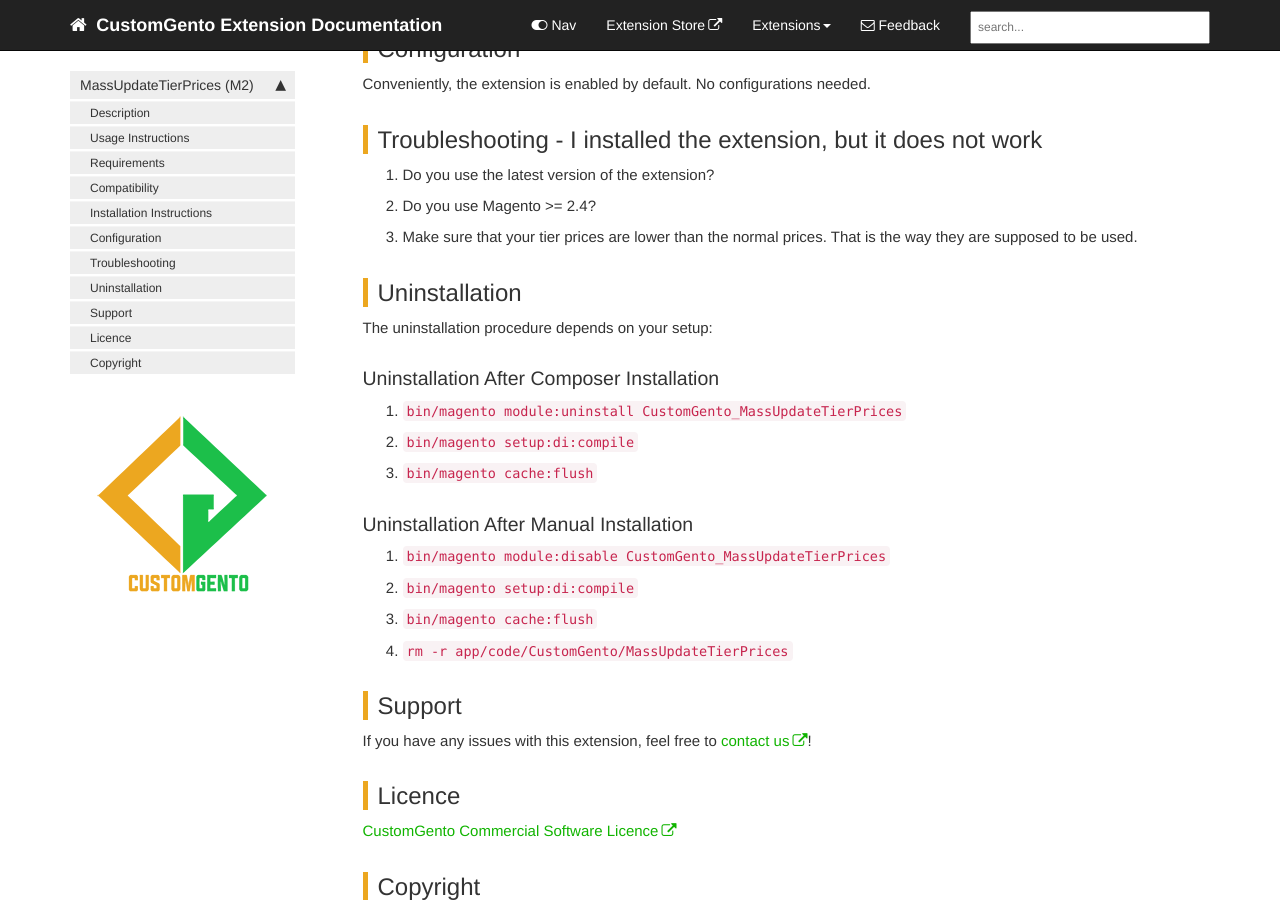
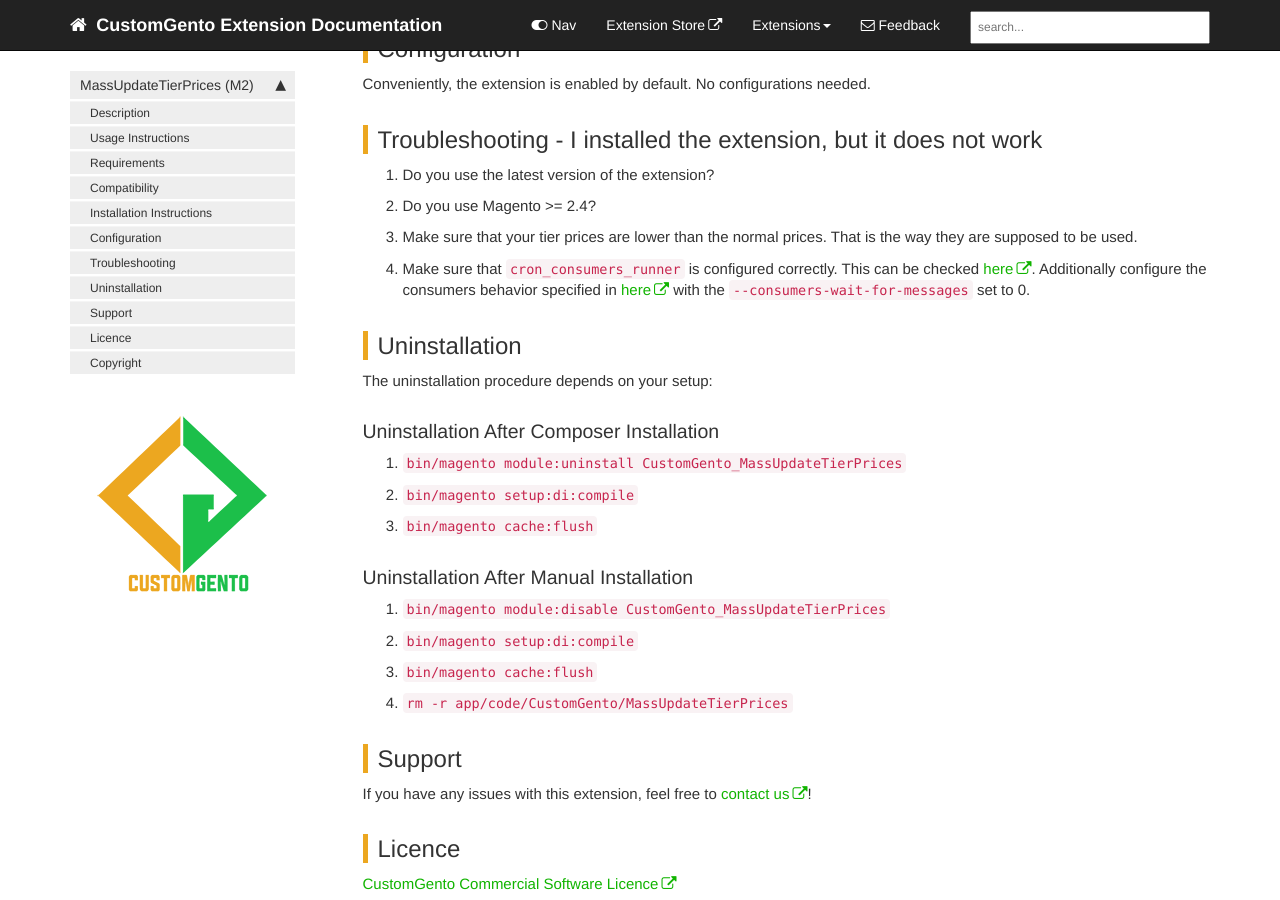
Before and after one commit to customgento/docs, a Jekyll site: the page built from pages/mass-update-tier-prices-m2.md, in a window 1280 px wide and 900 px high, scrolled down 4374 px. Built offline with Jekyll 4.4.1, drawn with Linux system fonts in a browser that asks for light colours; comment, search, counter and statistics services are not loaded.

Commit message:
Add additional steps to troubleshoot

```diff
--- a/pages/mass-update-tier-prices-m2.md
+++ b/pages/mass-update-tier-prices-m2.md
@@ -75,7 +75,8 @@ Conveniently, the extension is enabled by default. No configurations needed.
 ## Troubleshooting - I installed the extension, but it does not work
 1. Do you use the latest version of the extension?
 2. Do you use Magento >= 2.4?
-7. Make sure that your tier prices are lower than the normal prices. That is the way they are supposed to be used.
+3. Make sure that your tier prices are lower than the normal prices. That is the way they are supposed to be used.
+4. Make sure that `cron_consumers_runner` is configured correctly. This can be checked [here](https://devdocs.magento.com/guides/v2.4/config-guide/mq/manage-message-queues.html). Additionally configure the consumers behavior specified in [here](https://devdocs.magento.com/guides/v2.4/install-gde/install/cli/install-cli-subcommands-consumers.html) with the `--consumers-wait-for-messages` set to 0.
 
 ## Uninstallation
 The uninstallation procedure depends on your setup:
```
